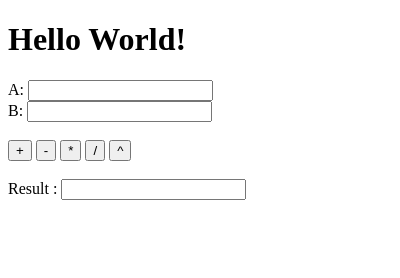
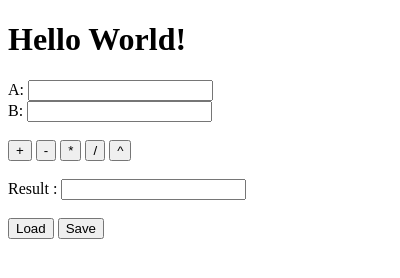
Before and after one commit to LameLoura/Electron.calculator, an Electron app: page HTML/Javascript/main.html in a window 400 px wide. Drawn offline with Linux system fonts and the light colour scheme.

Commit message:
Load and save button

```diff
--- a/HTML/Javascript/main.html
+++ b/HTML/Javascript/main.html
@@ -19,6 +19,10 @@
     <br><br>
     Result : <input type="text" id="result" value="" readonly>
 
+    <br><br>
+    <input type="button" id="btnLoad" value="Load">
+    <input type="button" id="btnSave" value="Save">
+
   </body>
 
   <script>
```
